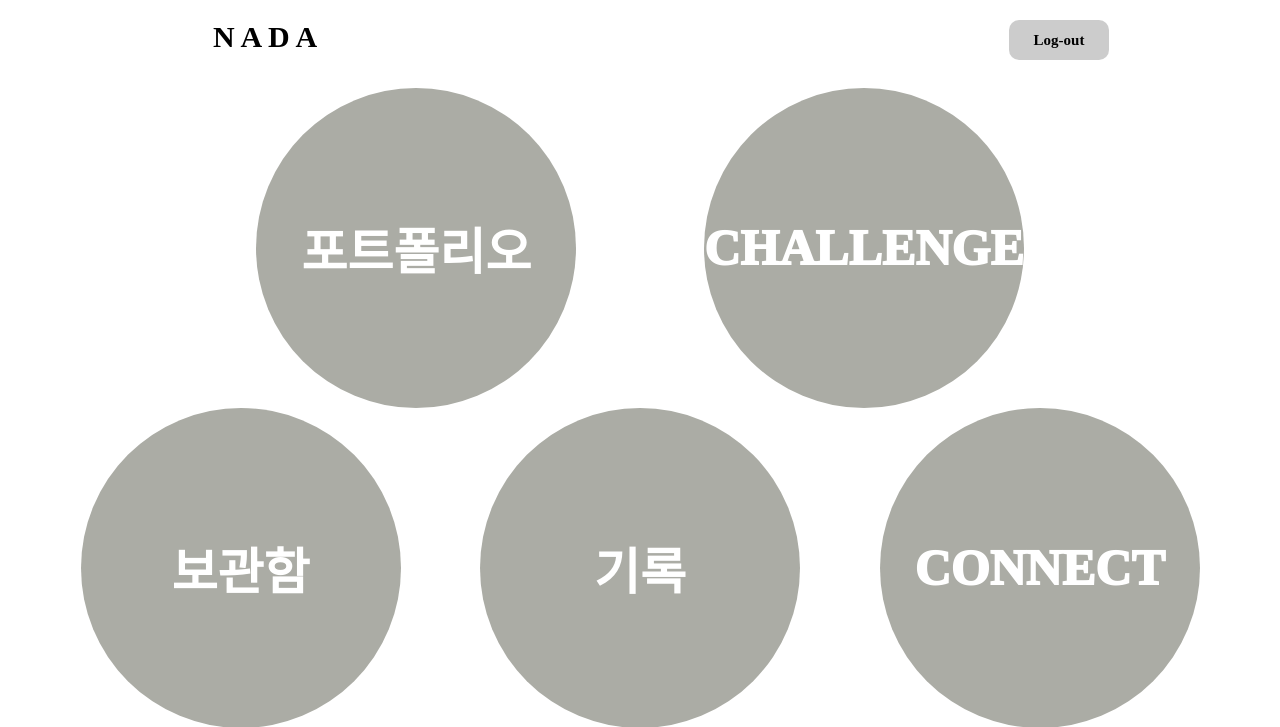
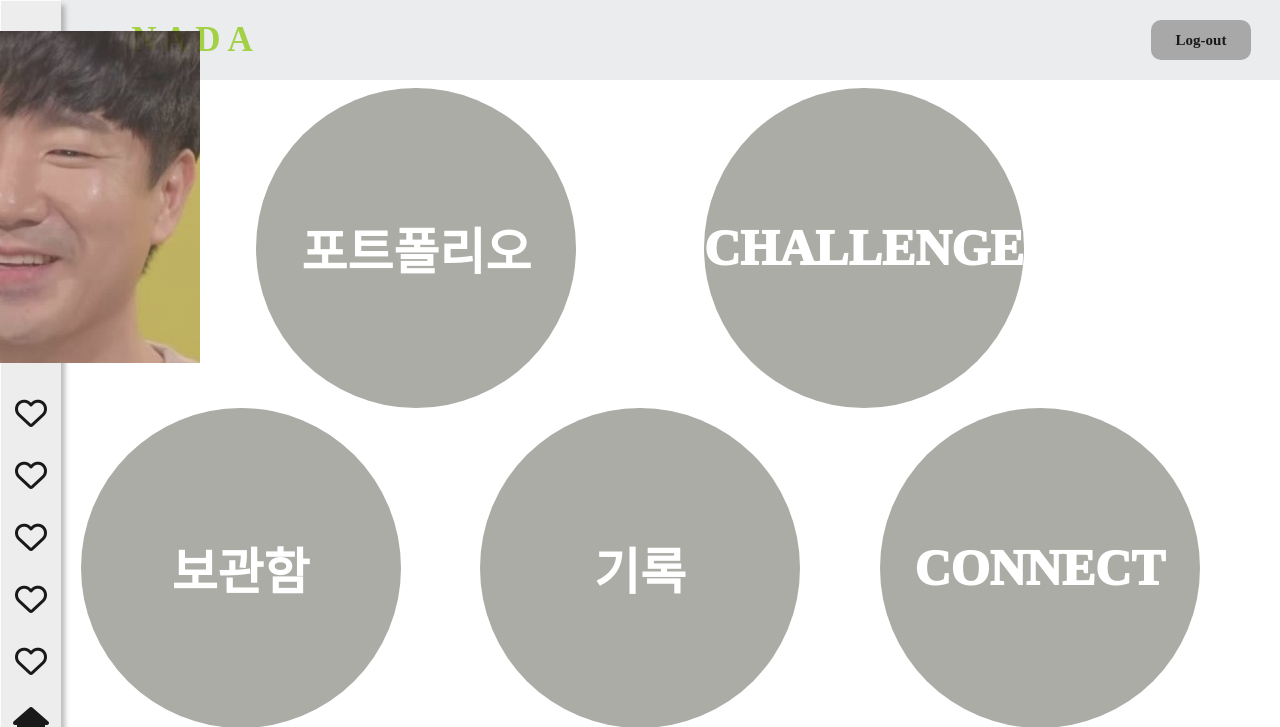
Before and after one commit to Like-lion-inha-Hackathon/nada_djagno, a Django app: page /users/main/ in a window 1280 px wide. Shown: the top 727 px of the page. Run offline with Django 3.2, Linux system fonts and the light colour scheme; some libraries are stand-ins or nearby versions.

Commit message:
BIGBANG
base.html 수정

```diff
--- a/static/css/base.css
+++ b/static/css/base.css
@@ -39,36 +39,37 @@ ul {
 .empty {
   height: 30px;
 }
-.nav_profile_box {
+.status-bar {
+  position: fixed;
+  top: 0;
+  width: 95.3%; /*위에 줄은 status-bar를 위에 고정시키기 위한 것이다.*/
   display: flex;
-  justify-content: center;
+  height: 5vh;
+  justify-content: space-between;
+  padding: 20px;
+  z-index: 5;
+  background-color: rgb(232, 234, 237);
+  opacity: 0.9;
+  margin-left: 4.7%;
+}
+.main_logo {
+  margin-left: 50px;
+  font-size: 35px;
+  font-weight: 800;
+  color: yellowgreen;
+}
+
+.login_button {
+  margin-right: 50px;
+  width: 100px;
+  height: 40px;
+  font-size: 15px;
+  font-family: unset;
+  font-weight: bold;
+  background-color: rgba(128, 128, 128, 0.7);
+  border-radius: 10px;
+  border: thin;
+  display: flex;
+  justify-content: space-evenly;
   align-items: center;
 }
-.nav_profile {
-  width: 5vh;
-  height: 5vh;
-  border-radius: 100%;
-  border-style: solid;
-  border-width: 2px;
-  border-color: rgba(0, 0, 0, 0.6);
-}
-.green_small_box {
-  display: flex;
-  justify-content: flex-end;
-  align-items: flex-end;
-}
-.green_small {
-  margin-top: -2vh;
-  width: 1.2vh;
-  height: 1.2vh;
-  border-radius: 100%;
-  background-color: rgb(95, 173, 75);
-  border-style: solid;
-  border-width: 1px;
-  border-color: white;
-}
-.imagea {
-  width: 100%;
-  height: 100%;
-  border-radius: 100%;
-}
--- a/static/css/users/main.css
+++ b/static/css/users/main.css
@@ -3,38 +3,6 @@
   display: grid;
   grid-template-columns: 1fr;
   grid-template-rows: 1fr 5fr 5fr;
-}
-.status-bar {
-  position: fixed;
-  top: 0;
-  width: 100%; /*위에 줄은 status-bar를 위에 고정시키기 위한 것이다.*/
-  height: 5vh;
-  display: flex;
-  justify-content: space-between;
-  padding: 20px;
-  z-index: 5;
-}
-.main_logo {
-  font-size: 30px;
-  font-weight: 800;
-  color: black;
-  margin-left: 15%;
-}
-
-.login_button {
-  margin-right: 30px;
-  width: 100px;
-  height: 40px;
-  font-size: 15px;
-  font-family: unset;
-  font-weight: bold;
-  background-color: rgba(128, 128, 128, 0.4);
-  border-radius: 10px;
-  border: thin;
-  display: flex;
-  justify-content: space-evenly;
-  align-items: center;
-  margin-right: 15%;
 }
 
 .circle_box_one {
--- a/templates/base.html
+++ b/templates/base.html
@@ -38,18 +38,15 @@
                     <i class="fas fa-home fa-2x"></i>
                 </div>
             </div>
+            <div class="status-bar">
+                <span class="main_logo">N A D A</span>
+                <button class="login_button">
+                    <a href="{% url 'users:main' %}">Log-out</a>
+                </button>
+            </div>
         {% endblock nav %}
     </header>
-    {% block left-bar %}
-        <div class="left-bar__lists">
-            <a href="{% url 'users:main' %}">Main</a>
-            <a href="{% url 'portfolios:main' %}">Portfolio</a>
-            <a href="{% url 'records:main' %}">Records</a>
-            <a href="{% url 'challenges:main' %}">Challenge</a>
-            <a href="{% url 'connects:main' %}">Connect</a>
-            <a href="{% url 'repositories:main' %}">Repository</a>
-        </div>
-    {% endblock left-bar %}
+
     {% block content%}{% endblock %}
 
     <script
--- a/templates/challenge/challenge.html
+++ b/templates/challenge/challenge.html
@@ -1,6 +1,5 @@
 {% extends "base.html" %}
 {% load static %}
-{% block left-bar %}{% endblock left-bar %}
 {% block page_title %}나의 챌린지{% endblock page_title %}
 {% block content%}
 
--- a/templates/challenge/challenge_reading.html
+++ b/templates/challenge/challenge_reading.html
@@ -1,7 +1,5 @@
 {% extends "base.html" %}
 {% load static %}
-{% block nav %}{% endblock nav %}
-{% block left-bar %}{% endblock left-bar %}
 <head>
     {% block css %}
         <link rel="stylesheet" href="{% static 'css/challenge/challenge_reading.css' %}">
--- a/templates/challenge/challenge_study.html
+++ b/templates/challenge/challenge_study.html
@@ -1,13 +1,11 @@
 {% extends "base.html" %}
 {% load static %}
-{% block nav %}{% endblock nav %}
-{% block left-bar %}{% endblock left-bar %}
 <head>
     {% block css %}
         <link rel="stylesheet" href="{% static 'css/challenge.css' %}">
-        <span>나의 챌린지</span>
     {% endblock css %}
 </head>
 {% block page_title %}공부 챌린지{% endblock page_title %}
 {% block content%}
+    <span>나의 챌린지</span>
 {% endblock content%}
--- a/templates/challenge/write_challenge.html
+++ b/templates/challenge/write_challenge.html
@@ -1,8 +1,6 @@
 {% extends "base.html" %}
 {% load static %}
 {% block page_title %}나의 챌린지{% endblock page_title %}
-{% block nav %}{% endblock nav %}
-{% block left-bar %}{% endblock left-bar %}
 <head>
     {% block css %}
         <link rel="stylesheet" href="{% static 'css/challenge/write_challenge.css' %}">
@@ -24,7 +22,7 @@
             <label class="method" for="method">방법 : </label>
             <input class="method_box" name="method" type="text" placeholder="방법을 입력하세요"/>
         </div>
-            <button type="submit">등록하기</button>
+            <button class="button__submit" type="submit">등록하기</button>
     </form>
 </body>
 {% endblock content%}
--- a/templates/connect/connect_challenge.html
+++ b/templates/connect/connect_challenge.html
@@ -1,7 +1,5 @@
 {% extends "base.html" %}
 {% load static %}
-{% block nav %}{% endblock nav %}
-{% block left-bar %}{% endblock left-bar %}
 {% block page_title %}Connect ppl{% endblock page_title %}
 {% block content%}
 
--- a/templates/intro.html
+++ b/templates/intro.html
@@ -1,7 +1,6 @@
 {% extends "base.html" %}
 {% load static %}
 {% block nav %}{% endblock nav %}
-{% block left-bar %}{% endblock left-bar %}
 <head>
     {% block css %}
         <link rel="stylesheet" href="{% static 'css/users/intro.css' %}">
--- a/templates/main.html
+++ b/templates/main.html
@@ -1,7 +1,5 @@
 {% extends "base.html" %}
 {% load static %}
-{% block nav %}{% endblock nav %}
-{% block left-bar %}{% endblock left-bar %}
 <head>
     {% block css %}
         <link rel="stylesheet" href="{% static 'css/users/main.css' %}">
@@ -11,10 +9,7 @@
 {% block content %}
 
 <div class="circle">
-  <div class="status-bar">
-    <span class="main_logo">N A D A</span>
-    <button class="login_button"><a href="{% url 'users:main' %}">Log-out</a></button>
-  </div>
+
   <div class="circle_box_one">
     <div></div>
     <a class="line" href="{% url 'portfolios:main' %}">
--- a/templates/records/records.html
+++ b/templates/records/records.html
@@ -1,6 +1,5 @@
 {% extends "base.html" %}
 {% load static %}
-{% block left-bar %}{% endblock left-bar %}
 <head>
     {% block css %}
         <link rel="stylesheet" href="{% static 'css/records/records.css' %}">
--- a/templates/users/signup.html
+++ b/templates/users/signup.html
@@ -2,6 +2,7 @@
 {% block page_title %}
 Sign Up
 {% endblock page_title %}
+{% block nav %} {% endblock nav %}
 {% block left-bar %}{% endblock left-bar %}
 {% block content %}
 <h1>@This is Signup.html</h1>
```
Also changed, not shown: static/css/challenge/write_challenge.css (+65 -64 lines), static/css/connect/connect.css (+50 -90 lines), static/css/portfolio/portfolio.css (+0 -34 lines), templates/connect/connect.html (+0 -8 lines), templates/partials/nav.html (deleted, +0 -12 lines), templates/portfolio/portfolio.html (+1 -7 lines), templates/partials/left-bar.html (deleted).
